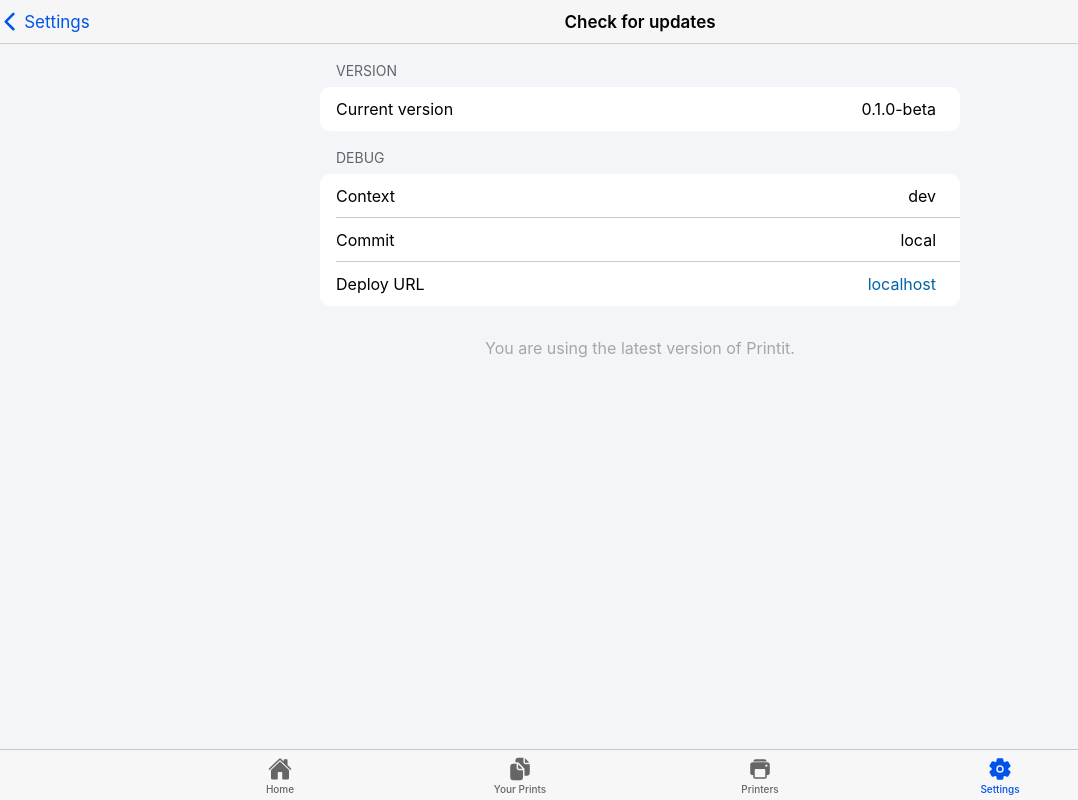
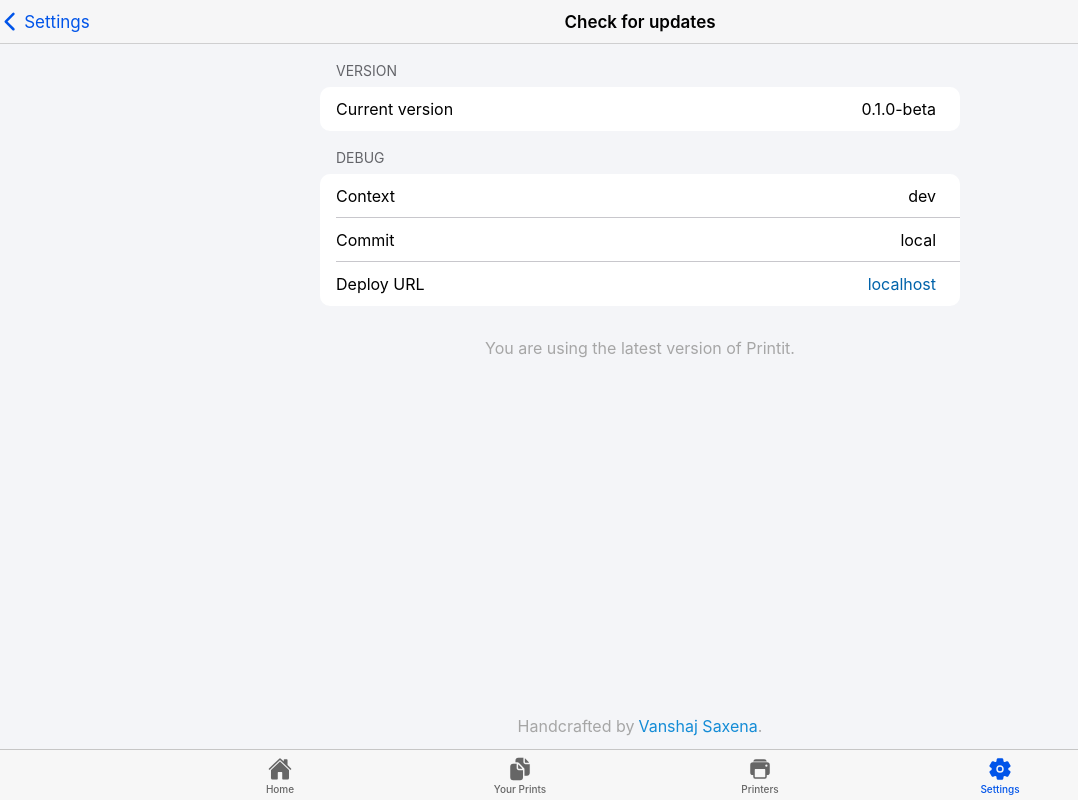
Before and after one commit to VanshajSaxena/printit-pwa, a React (Vite) app: page /settings/update in a window 1280 px wide. Shown: the whole page, without its empty margins (0-1078 px from the left). Built offline with nearby package versions, Linux system fonts and the light colour scheme; no server answers; what openapi-fetch, openapi-react-query would draw is missing.

Commit message:
feat: create bottom note in the updates page

```diff
--- a/src/pages/settings/UpdateAppPage.tsx
+++ b/src/pages/settings/UpdateAppPage.tsx
@@ -80,6 +80,18 @@ export default function UpdateAppPage() {
             You are using the latest version of Printit.
           </IonNote>
         )}
+        <IonNote className="absolute right-0 bottom-16 left-0 flex justify-center">
+          Handcrafted by
+          <a
+            href="https://vanshajsaxena.com"
+            target="_blank"
+            rel="noopener noreferrer"
+            className="ml-1 no-underline"
+          >
+            <IonLabel color="brand-blue">Vanshaj Saxena</IonLabel>
+          </a>
+          .
+        </IonNote>
       </AppContent>
     </IonPage>
   );
```
